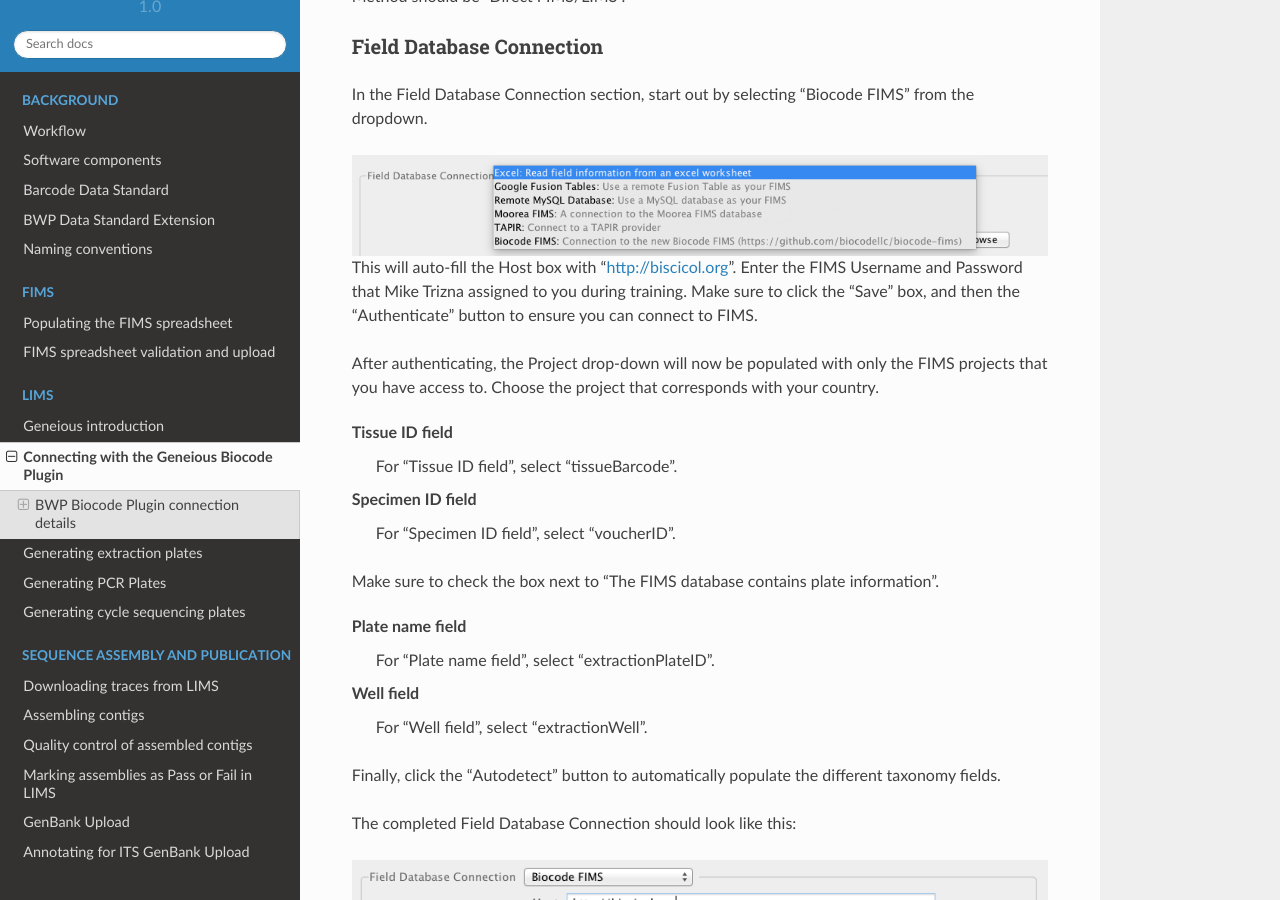
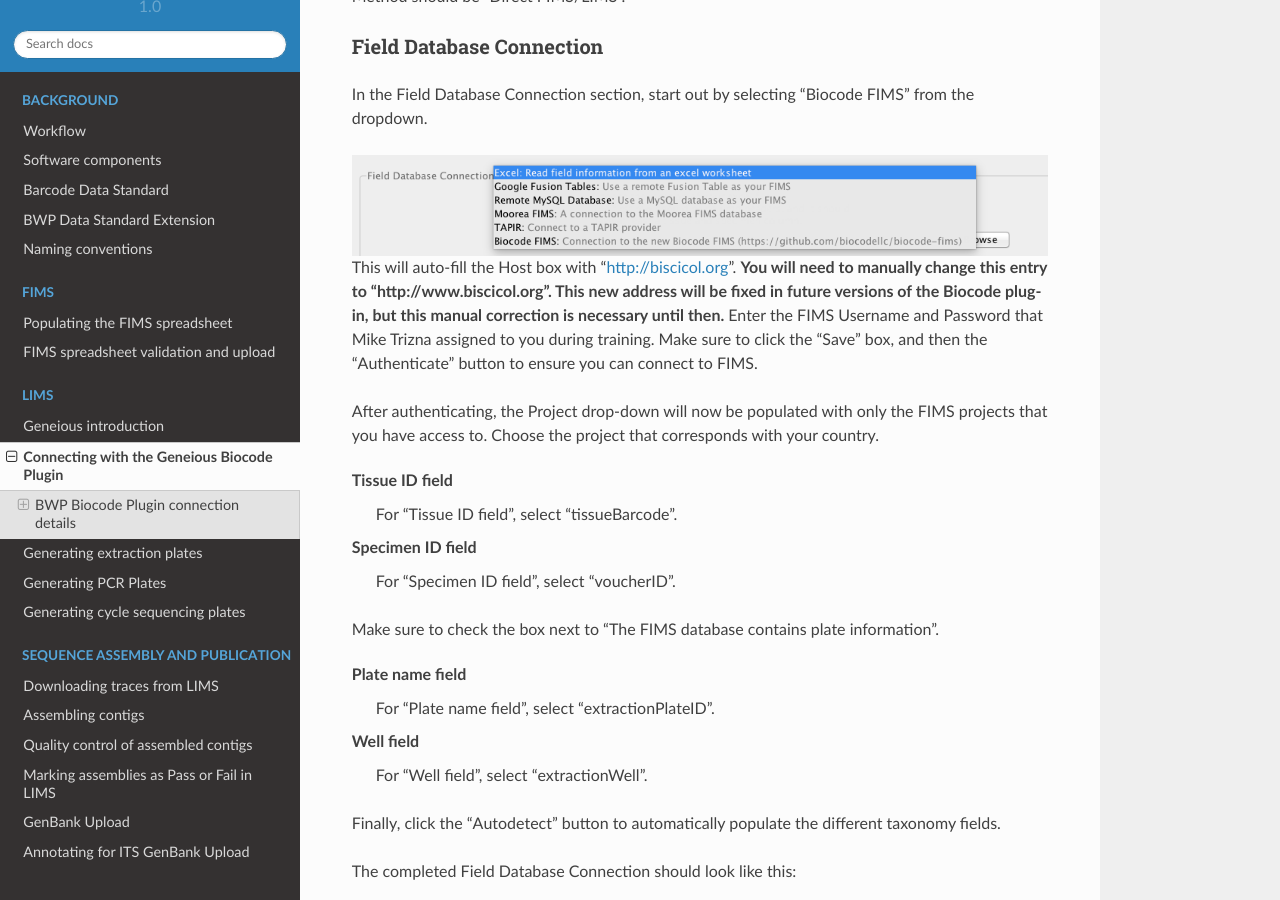
Before and after one commit to SIBarcodeNetwork/BWP-FIMS-and-LIMS, a Sphinx documentation site: the page built from Docs/biocode_plugin.rst, in a window 1280 px wide and 900 px high, scrolled down 1388 px. Built offline with Sphinx 7.4.7 and the Read the Docs theme 2.0.0, drawn with Linux system fonts in a browser that asks for light colours.

Commit message:
Added in message about adding www to FIMS URL

```diff
--- a/Docs/biocode_plugin.rst
+++ b/Docs/biocode_plugin.rst
@@ -32,7 +32,7 @@
   :align: center
   :target: /en/latest/_images/biocode_fims_options.png
 
-This will auto-fill the Host box with "http://biscicol.org". Enter the FIMS Username and Password that Mike Trizna assigned to you during training. Make sure to click the "Save" box, and then the "Authenticate" button to ensure you can connect to FIMS.
+This will auto-fill the Host box with "http://biscicol.org". **You will need to manually change this entry to "http://www.biscicol.org". This new address will be fixed in future versions of the Biocode plug-in, but this manual correction is necessary until then.** Enter the FIMS Username and Password that Mike Trizna assigned to you during training. Make sure to click the "Save" box, and then the "Authenticate" button to ensure you can connect to FIMS.
 
 After authenticating, the Project drop-down will now be populated with only the FIMS projects that you have access to. Choose the project that corresponds with your country.
 
```
